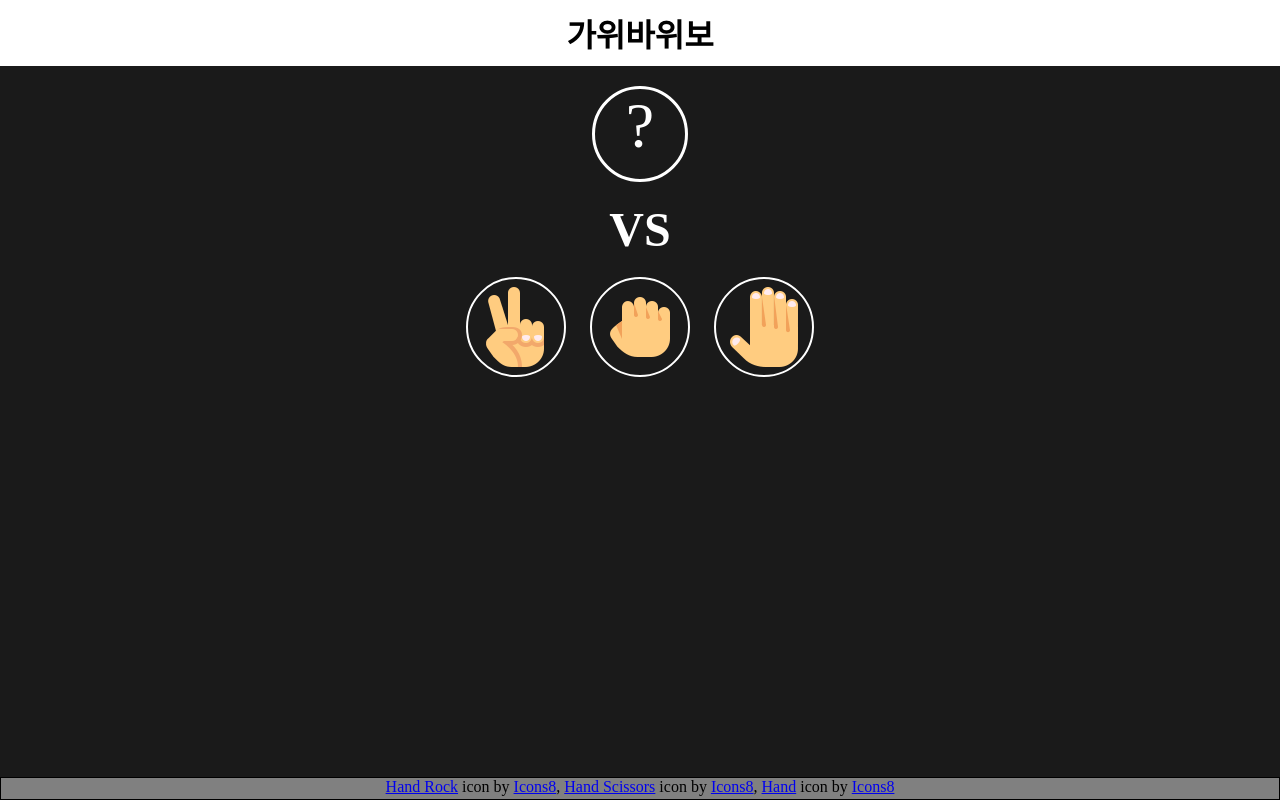
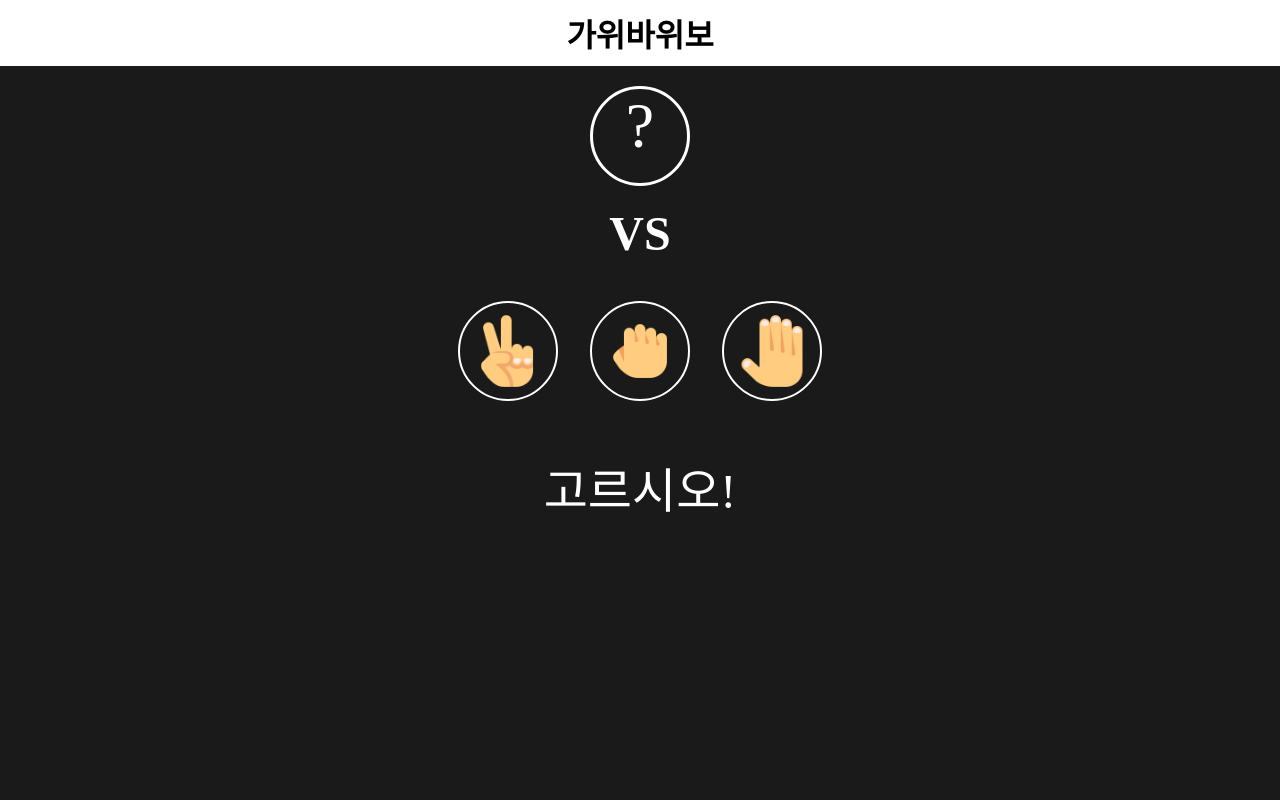
Before and after one commit to sjp1123/RockPaperScissors, a plain HTML site: page index.html in a window 1280 px wide. Drawn offline with Linux system fonts and the light colour scheme.

Commit message:
user select

```diff
--- a/index.html
+++ b/index.html
@@ -21,26 +21,40 @@
         }
 
         .game_container {
+            font-size: 3rem;
             text-align: center;
             color: white;
         }
 
-        .game_container > * {
+        .game_container>* {
             margin: 20px 0;
         }
 
         #question {
             display: inline-block;
-            width:96px;
-            height:96px;
+            width: 100px;
+            height: 100px;
             text-align: center;
             font-size: 4rem;
             border: 3px solid white;
-            border-radius: 1000px;
+            border-radius: 100%;
         }
 
         #vs {
             font-size: 3rem;
+        }
+
+        .player_img_select {
+            display: inline-block;
+        }
+
+        img {
+            width: 100px;
+            border: 2px solid white;
+            border-radius: 100%;
+            margin: 0 10px;
+            padding: 5px;
+            transition: all 0.5s;
         }
 
         footer {
@@ -51,14 +65,8 @@
             width: 100%;
             position: absolute;
             bottom: 0;
-            display: fixed;
         }
 
-        img {
-            border: 2px solid white;
-            border-radius: 1000px;
-            margin: 0 10px;
-        }
     </style>
 </head>
 
@@ -73,26 +81,47 @@
         <h2 id="vs">VS</h2>
 
         <div class="player_img_select">
-            <img src="icons8-hand-scissors-96.png" alt="">
-            <img src="icons8-hand-rock-96.png" alt="">
-            <img src="icons8-hand-paper-96.png" alt="">
+            <img id="scissors" src="icons8-hand-scissors-96.png" alt="">
+            <img id="rock" src="icons8-hand-rock-96.png" alt="">
+            <img id="paper" src="icons8-hand-paper-96.png" alt="">
         </div>
+
+        <p>고르시오!</p>
     </div>
 
 
 
 
-    <footer>
+    <!-- <footer>
         <a target="_blank" href="https://icons8.com/icon/17663/hand-rock">Hand Rock</a> icon by <a target="_blank"
             href="https://icons8.com">Icons8</a>,
         <a target="_blank" href="https://icons8.com/icon/17664/hand-scissors">Hand
             Scissors</a> icon by <a target="_blank" href="https://icons8.com">Icons8</a>,
         <a target="_blank" href="https://icons8.com/icon/17678/hand">Hand</a> icon by <a target="_blank"
             href="https://icons8.com">Icons8</a>
-    </footer>
+    </footer> -->
 </body>
 
 <script>
+    const playerImgSelect = document.querySelector("div.player_img_select");
+    const images = playerImgSelect.querySelectorAll("img");
+
+    const question = document.querySelector("#question");
+
+    const HandleClick = (event) => {
+        const element = event.target;
+        const elementId = element.id;
+
+        for (let i = 0; i < images.length; i++) {
+            if (images[i].id !== elementId) {
+                images[i].remove();
+            }
+        }
+    }
+
+    for (image of images) {
+        image.addEventListener("click", HandleClick);
+    }
 
 </script>
 
```
